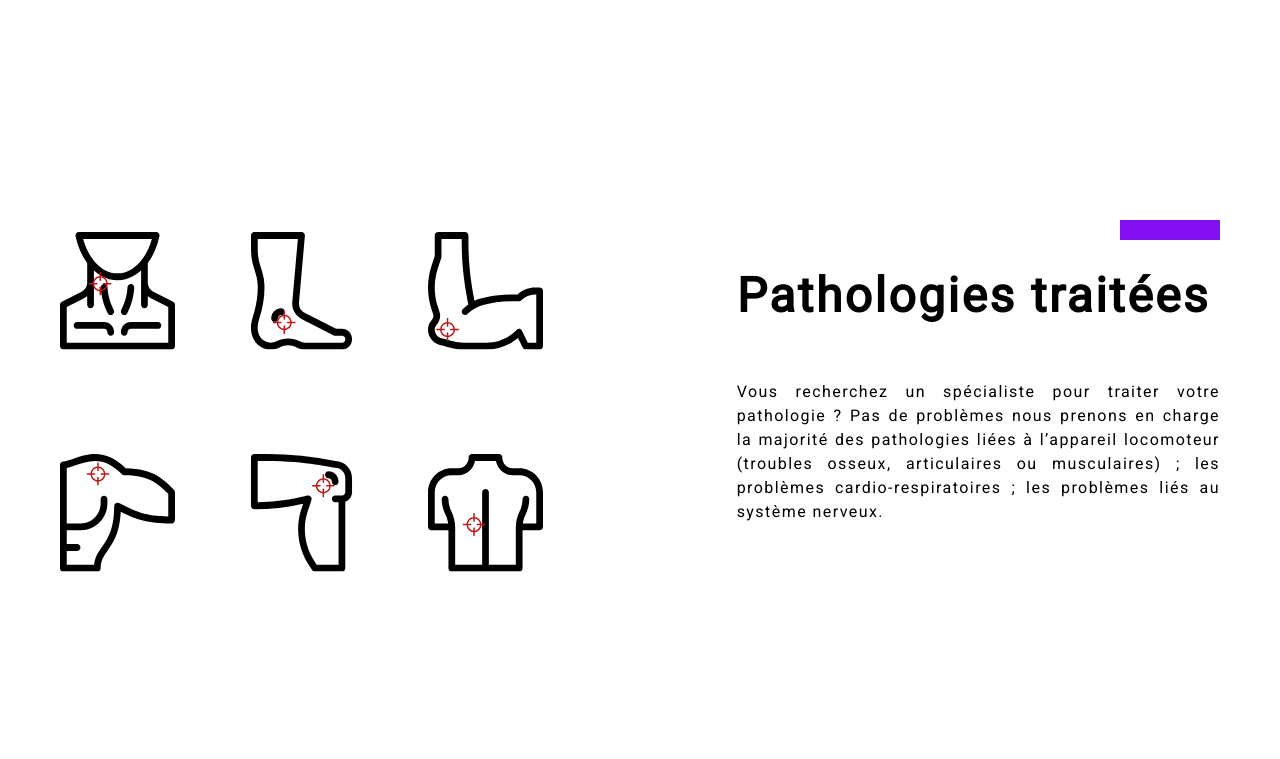
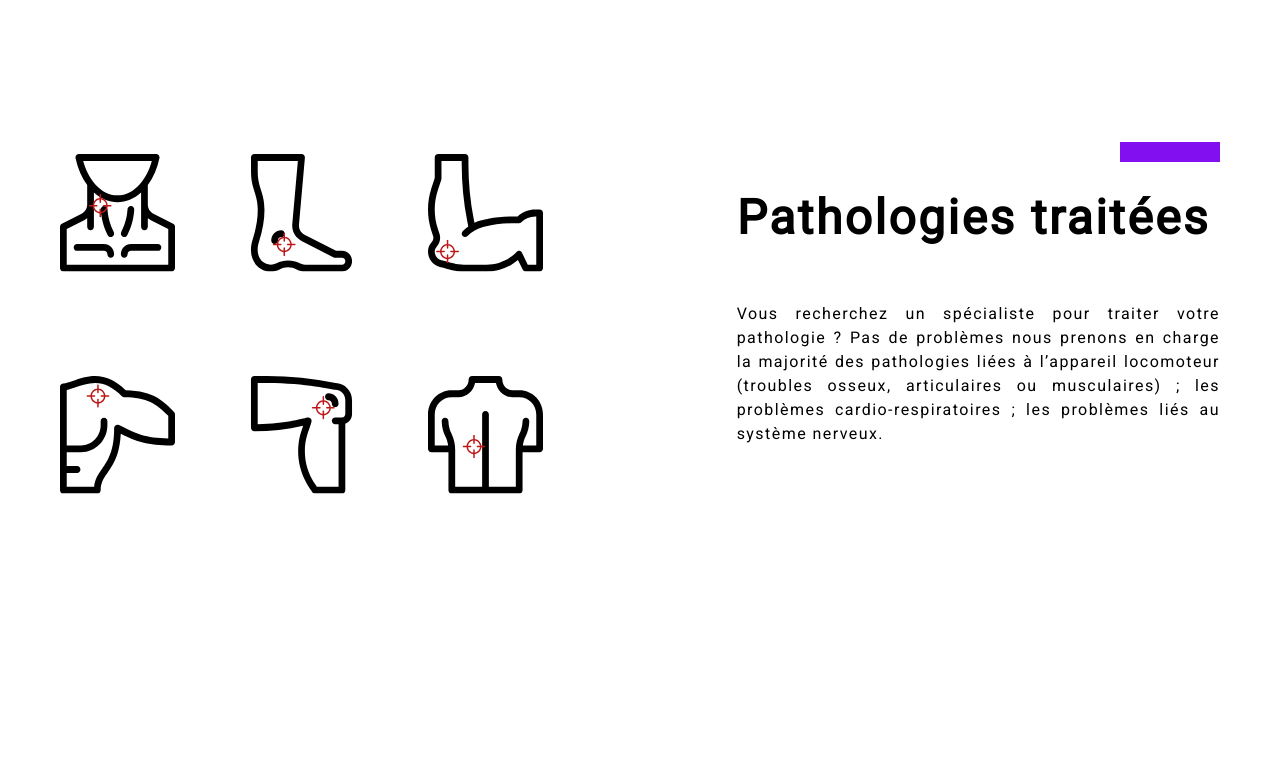
Before and after one commit to elliass/physical-therapy-website, a Gatsby site: page / in a window 1280 px wide. Shown: the part 740-1499 px from the top of the page. Built offline with nearby package versions, Linux system fonts and the light colour scheme; Gatsby itself is replaced by a stand-in of ours.

Commit message:
Added min height for each Service component

```diff
--- a/src/components/Service.js
+++ b/src/components/Service.js
@@ -7,9 +7,8 @@ import Frame from "./Frame"
 
 const useStyles = makeStyles((theme) => ({
     container: {
-        height: '70vh',
+        minHeight: '100vh',
         margin: 'auto 0',
-        // border: 'solid 1px black',
     },
     grid: {
         height: '100%',
@@ -20,7 +19,6 @@ const useStyles = makeStyles((theme) => ({
         }
     },
     gridLeft: {
-        // border: 'solid 1px black',
         margin: 'auto 0',
         textAlign: 'right',
 
@@ -31,7 +29,6 @@ const useStyles = makeStyles((theme) => ({
         }
     },
     gridRight: {
-        // border: 'solid 1px black',
         margin: 'auto 0',
         position: 'relative',
 
@@ -41,7 +38,6 @@ const useStyles = makeStyles((theme) => ({
         }
     },
     titleRight: {
-        // border: 'solid 1px black',
         textAlign: 'justify',
         padding: '1em 0 .5em 0',
 
@@ -60,7 +56,6 @@ const useStyles = makeStyles((theme) => ({
         },
     },
     description: {
-        // border: 'solid 1px black',
         padding: '2em 0em 4em 0',
         textAlign: 'justify',
 
@@ -71,19 +66,21 @@ const useStyles = makeStyles((theme) => ({
         },
     },
     image: {
-        // border: 'solid 1px gray',
         height: '400px',
         width: '100%',
         maxWidth: '100%',
 
-        // '@media (max-width: 1200px)': {
-        //     maxWidth: '80%',
-        // },
         '@media (max-width: 959px)': {
             maxWidth: '45%',
             margin: '0 auto',
             height: '100%',
-        }
+        },
+        '@media (max-width: 599px)': {
+            maxWidth: '70%',
+        },
+        '@media (max-width: 480px)': {
+            maxWidth: '80%'
+        },
     }
 }))
 
```
